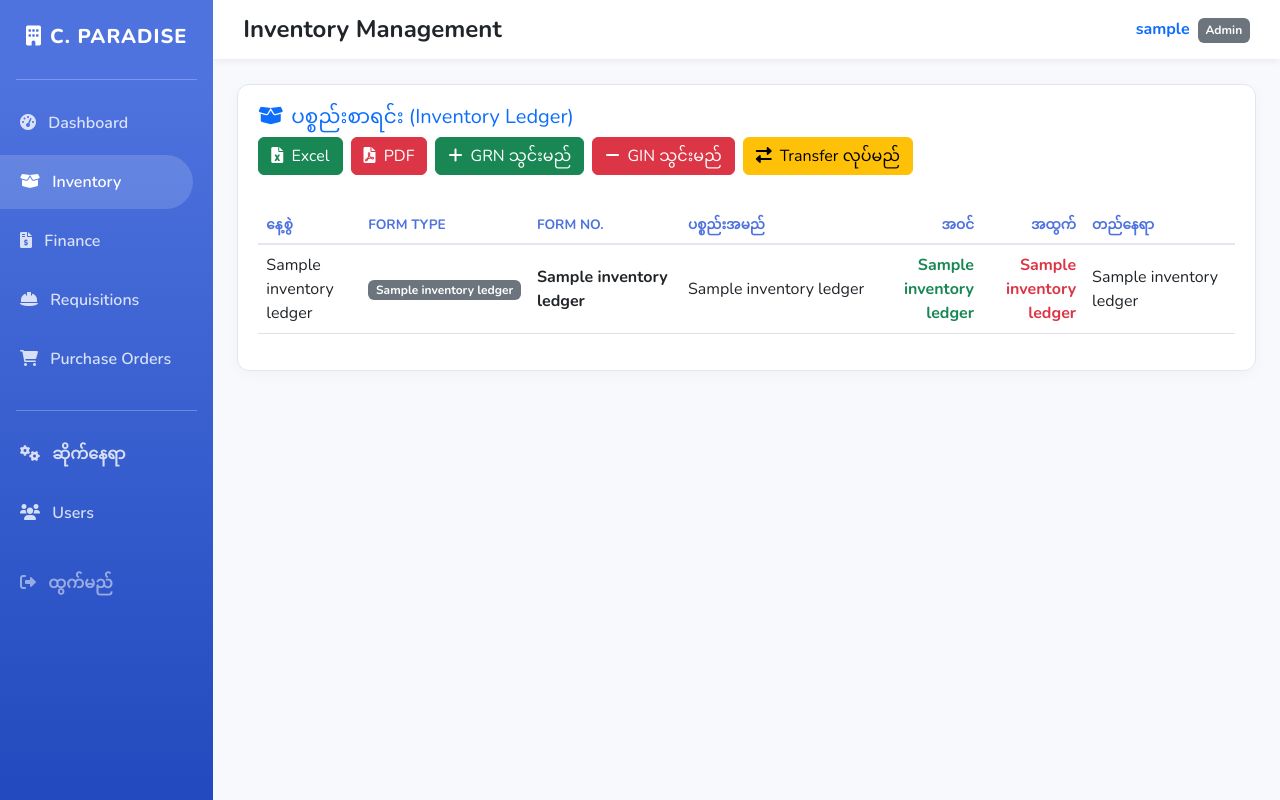
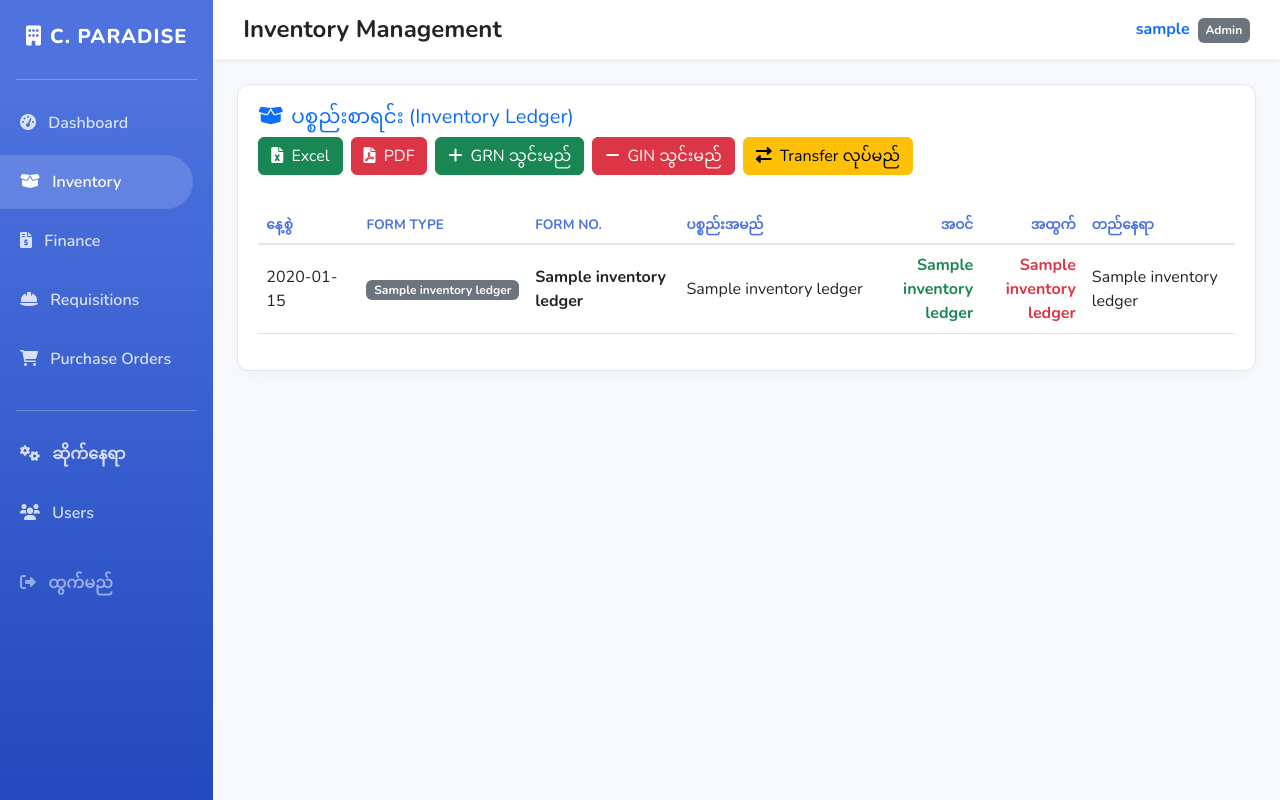
Before and after one commit to ellismay1974/Creative-Paradise-Company-Finance-Project, a Flask app: page /inventory in a window 1280 px wide. Run offline with Flask 3, Linux system fonts and the light colour scheme; the visitor is signed in with stand-in values (Sample User, id 1); a database or web service that is not in the repository returns one stand-in record (values such as "Sample title"); some libraries are stand-ins or nearby versions.

Commit message:
Update inventory.html

```diff
--- a/templates/inventory.html
+++ b/templates/inventory.html
@@ -21,10 +21,6 @@
         .table thead th { border-bottom: 2px solid #e3e6f0; color: #4e73df; font-weight: 700; font-size: 0.85rem; text-transform: uppercase;}
         .table-responsive { overflow-x: auto; -webkit-overflow-scrolling: touch; }
     </style>
-
-    <link rel="manifest" href="/static/manifest.json">
-    <link rel="icon" href="/static/icon.png" type="image/png">
-    <link rel="apple-touch-icon" href="/static/icon.png">
 </head>
 <body>
 
@@ -108,16 +104,22 @@
                             <tbody>
                                 {% for row in items %}
                                 <tr>
-                                    <td>{{ row[1] }}</td>
+                                    <td>{{ row[1].strftime('%Y-%m-%d') if row[1] else '' }}</td>
+
                                     <td>
-                                        <span class="badge {% if row[2] == 'GRN' %}bg-success{% elif row[2] == 'GIN' %}bg-danger{% else %}bg-secondary{% endif %}">
+                                        <span class="badge {% if row[2] == 'GRN' or 'In' in row[2] %}bg-success{% elif row[2] == 'GIN' or 'Out' in row[2] %}bg-danger{% else %}bg-secondary{% endif %}">
                                             {{ row[2] }}
                                         </span>
                                     </td>
+
                                     <td><strong>{{ row[3] }}</strong></td>
+
                                     <td>{{ row[5] }}</td>
+
                                     <td class="text-end text-success fw-bold">{{ row[6] if row[6] else '-' }}</td>
+
                                     <td class="text-end text-danger fw-bold">{{ row[7] if row[7] else '-' }}</td>
+
                                     <td>{{ row[9] }}</td>
                                 </tr>
                                 {% else %}
@@ -130,8 +132,7 @@
                             </tbody>
                         </table>
                     </div>
-
-                </div>
+                    </div>
             </div>
         </div>
     </div>
```
